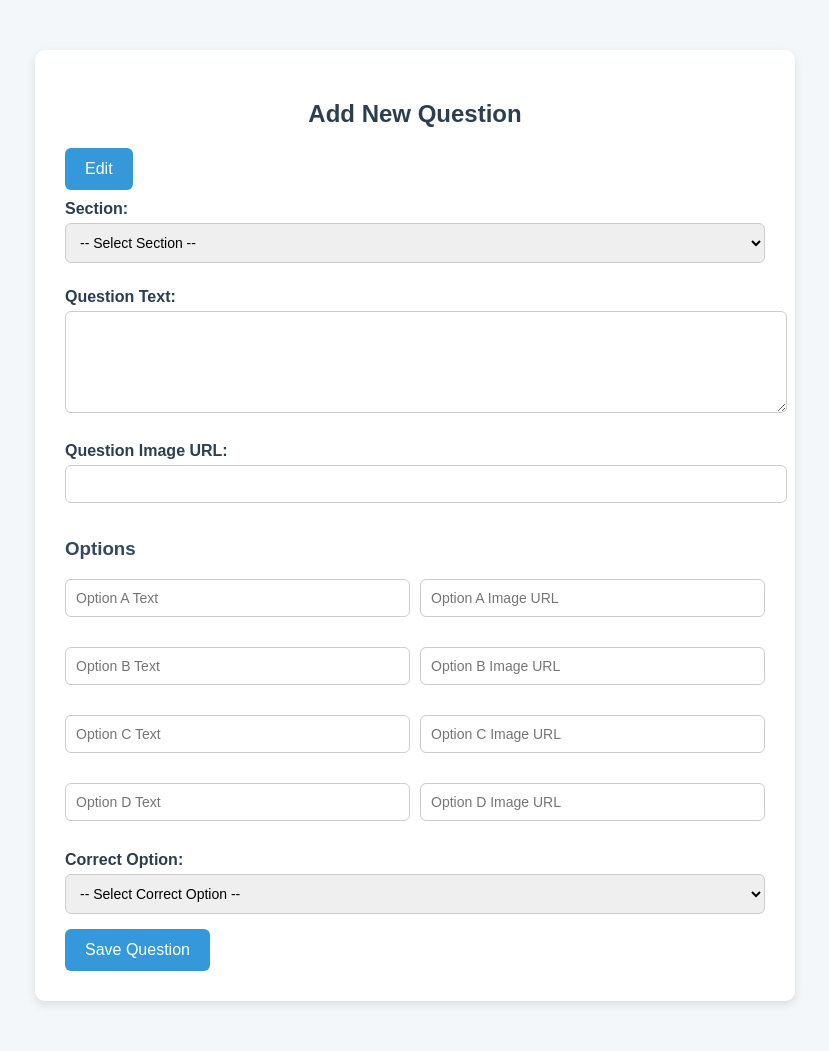
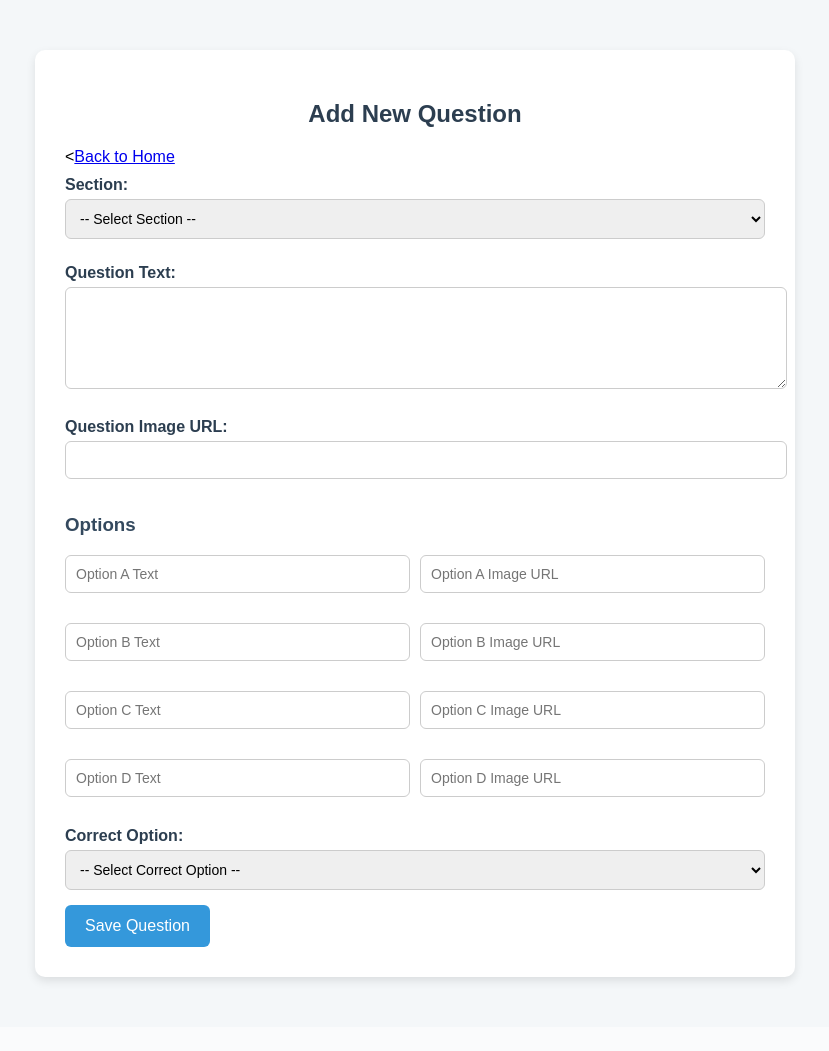
Before and after one commit to CodewithJammy/training-centre, a Flask app: page /admin/add-question in a window 1280 px wide. Shown: the whole page, without its empty margins (225-1054 px from the left). After the commit the page ends 984 px from the top, so only its background shows below. Run offline with Flask 3, Linux system fonts and the light colour scheme; the visitor is signed in with stand-in values (Sample User, id 1); parts of the project's set-up code (start-up, migrations or seed data) failed here and were passed over.

Commit message:
Update admin_form.html

```diff
--- a/templates/admin_form.html
+++ b/templates/admin_form.html
@@ -70,8 +70,7 @@
 <body>
   <div class="container">
     <h2>Add New Question</h2>
-    <form method="GET" action="{{ url_for('admin.login') }}">
-      <button type="submit" class="edit-btn">Edit</button>
+    <<a href="{{ url_for('admin.login') }}" class="edit-btn">Back to Home</a>
     <form method="POST" action="{{ url_for('admin.add_question') }}">
 
       <label for="section">Section:</label>
```
